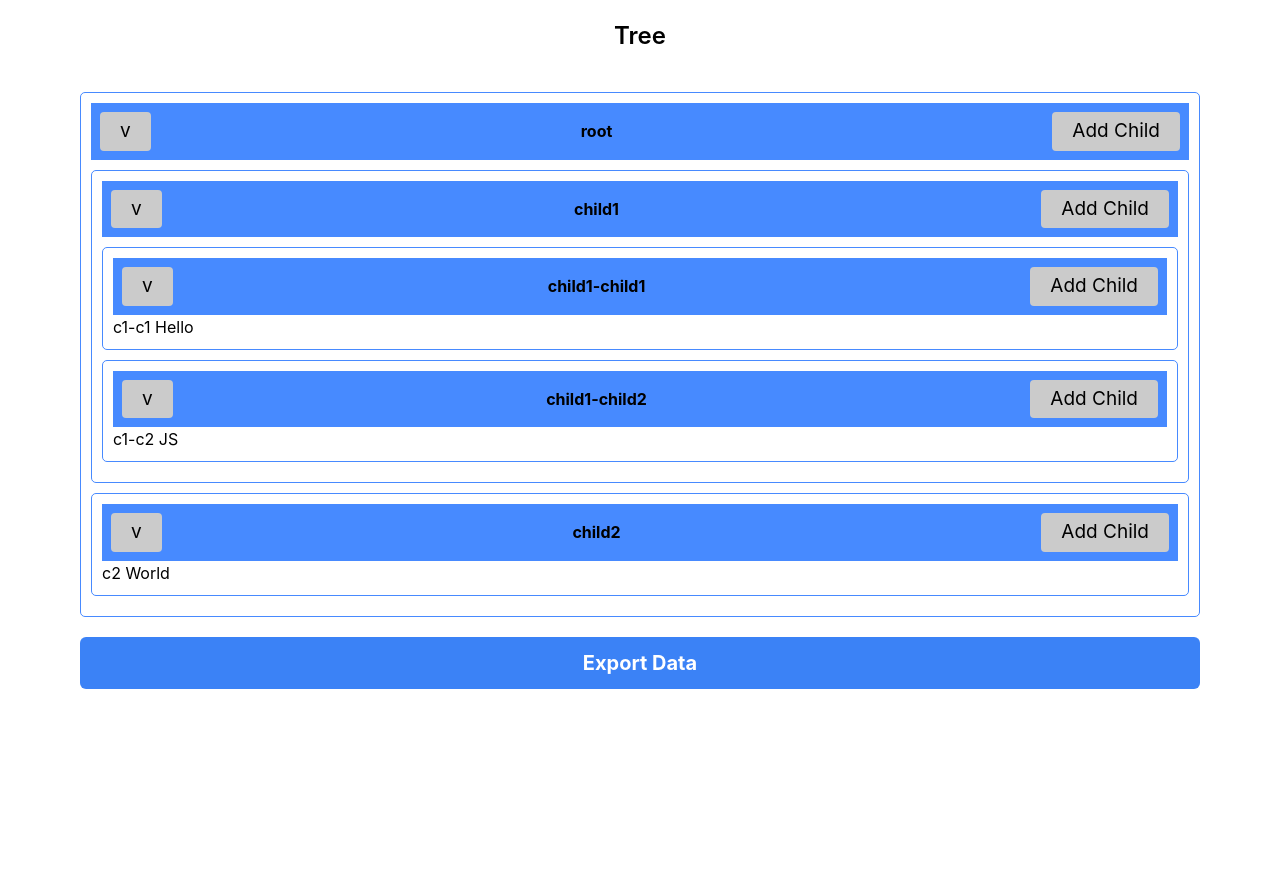
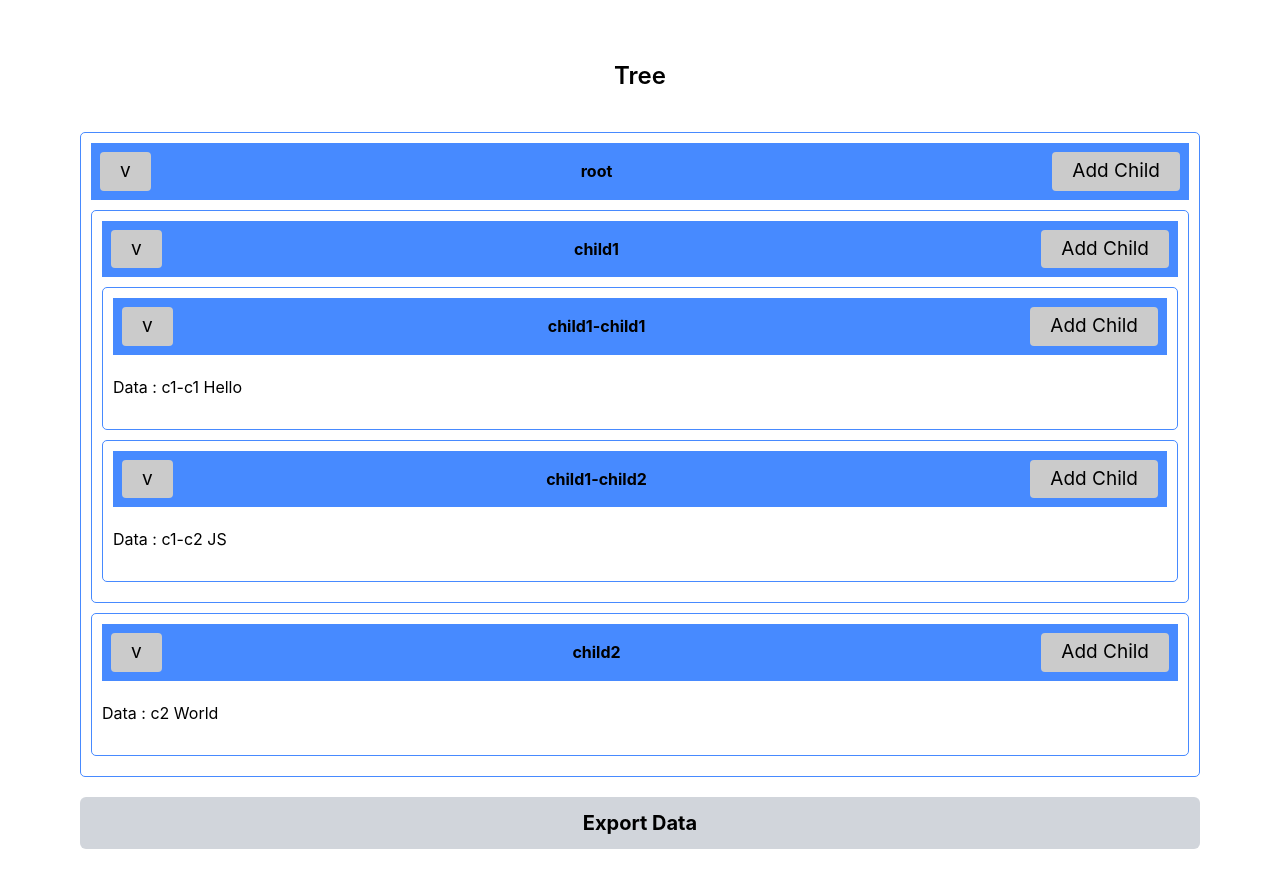
Before and after one commit to developer207/aimonk-assinment, a React (Create React App) app: page / in a window 1280 px wide. Before the commit the page ends 800 px from the top, so only its background shows below. Built offline with nearby package versions, Linux system fonts and the light colour scheme.

Commit message:
show exported data as string

```diff
--- a/src/App.js
+++ b/src/App.js
@@ -17,6 +17,7 @@ const initialTree = {
 
 function App() {
   const [tree, setTree] = useState(initialTree);
+  const [exportData, setExportData]=useState("");
 
   const updateTagData = (tagToUpdate, newData) => {
     const updatedTree = recursivelyUpdateTag(tree, tagToUpdate, newData);
@@ -69,16 +70,19 @@ function App() {
 
   const handleExportData = () => {
     const exportedTree = JSON.stringify(tree, ['name', 'children', 'data'], 2);
+    setExportData(exportedTree)
     console.log(exportedTree);
   };
 
   return (
-    <div className="px-20 space-y-5">
+    <div className="px-20 space-y-5 py-10">
 
       <h1 className='py-5 text-2xl font-semibold text-center'>Tree</h1>
 
       <TagView tag={tree} onUpdate={updateTagData} onAddChild={addChildToTag} />
-      <button className='py-3 font-bold text-xl bg-blue-500 text-white w-full rounded-md' onClick={handleExportData}>Export Data</button>
+      <button className='py-3 font-bold text-xl bg-gray-300 w-full rounded-md' onClick={handleExportData}>Export Data</button>
+
+      {exportData && <p>{exportData}</p>}
     </div>
   );
 }
--- a/src/components/TagView/TagView.jsx
+++ b/src/components/TagView/TagView.jsx
@@ -48,12 +48,14 @@ const TagView = ({ tag, onUpdate, onAddChild }) => {
       </div>
       {!collapsed && (
         <div className="tag-content">
+
           {tag.data !== undefined && (
-            <input
+            <div className="py-5"> <span>Data : </span> <input
               type="text"
               value={tag.data}
               onChange={(event) => onUpdate(tag, { data: event.target.value })}
-            />
+            /></div>
+
           )}
           {tag.children &&
             tag.children.map((child) => (
```
